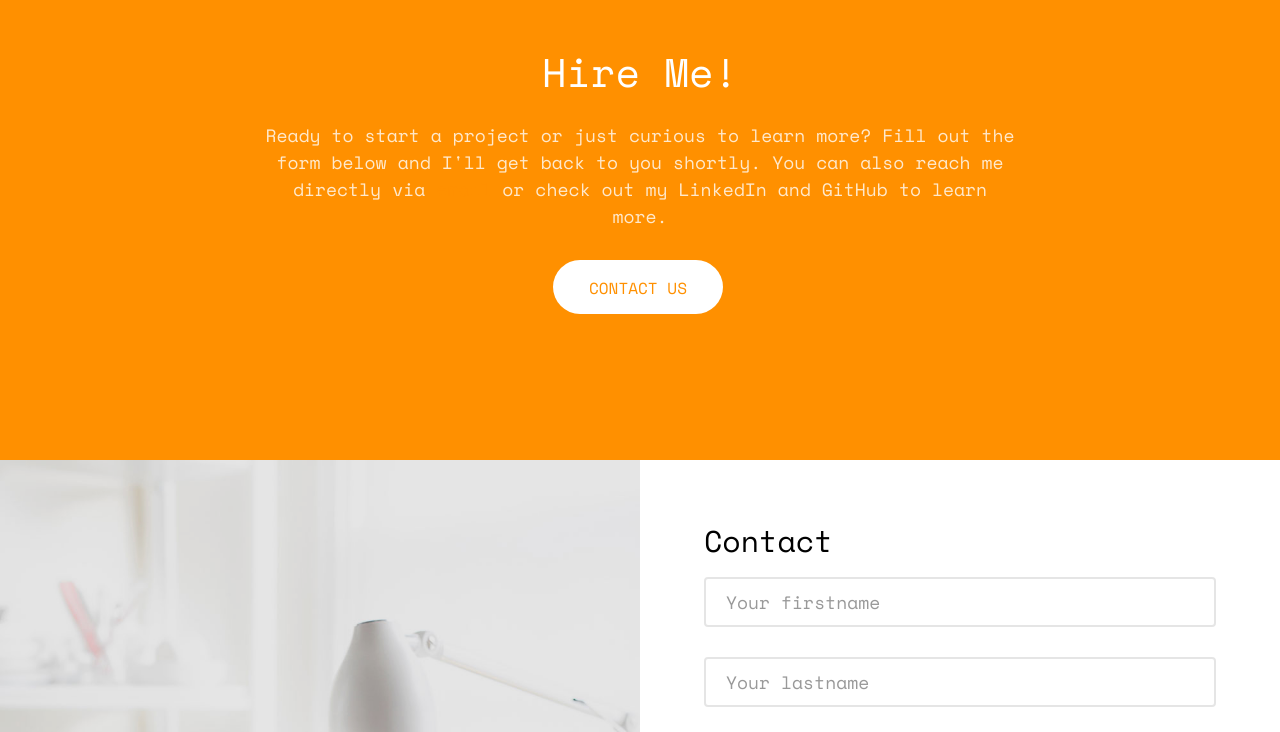
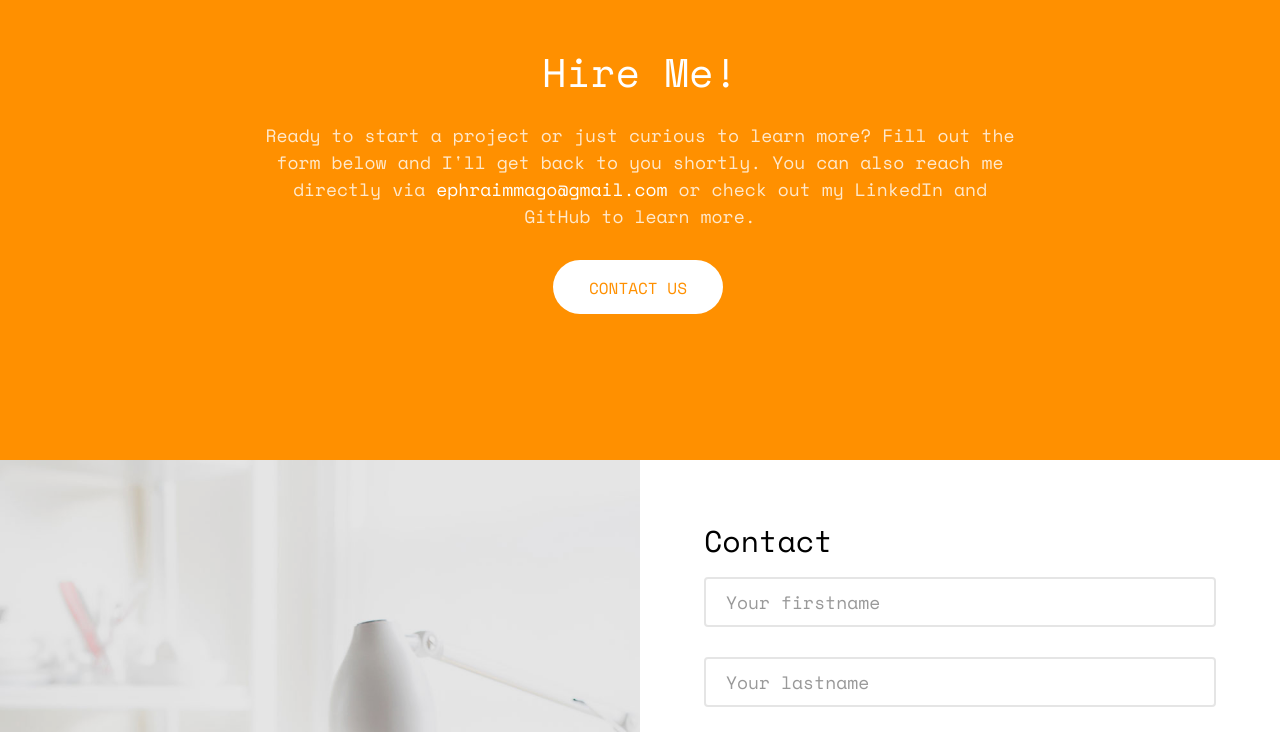
Before and after one commit to ephraim-mago/profile, a plain HTML site: page index.html in a window 1280 px wide. Shown: the part 5960-6692 px from the top of the page. Drawn offline with nearby package versions, Linux system fonts and the light colour scheme; files whose address does not match are found by name.

Commit message:
portfolio commit #3 edit contact section

```diff
--- a/index.html
+++ b/index.html
@@ -557,7 +557,10 @@
 			<div class="row animate-box">
 				<div class="col-md-8 col-md-offset-2 text-center fh5co-heading">
 					<h2>Hire Me!</h2>
-					<p>Ready to start a project or just curious to learn more? Fill out the form below and I'll get back to you shortly. You can also reach me directly via <a href="mailto:ephraimmago@gmail.com">email</a> or check out my LinkedIn and GitHub to learn more.</p>
+					<p>
+						Ready to start a project or just curious to learn more? Fill out the form below and I'll get back to you shortly. You can also reach me directly via
+						<a href="mailto:ephraimmago@gmail.com" style="color: white;">ephraimmago@gmail.com</a> or check out my LinkedIn and GitHub to learn more.
+					</p>
 					<p><a href="#contactSection" class="btn btn-default btn-lg">Contact Us</a></p>
 				</div>
 			</div>
```
